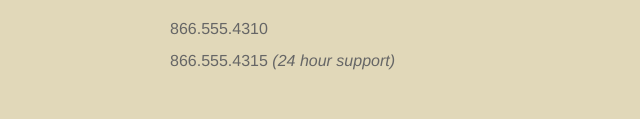
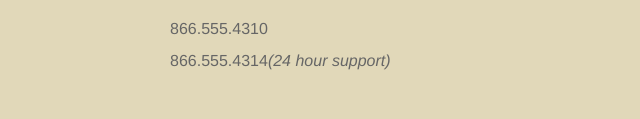
Before and after one commit to shivd92/explore_california, a plain HTML site: page index.html in a window 1280 px wide. Shown: the part 1576-1695 px from the top of the page, 640-1280 px from the left. Drawn offline with Linux system fonts and the light colour scheme.

Commit message:
Changed 24 hour support number to 4314

```diff
--- a/index.html
+++ b/index.html
@@ -119,7 +119,7 @@
           <h2>Explore California</h2>
           <p>5605 Nota Street<br />
             Ventura, CA 93003</p>
-          <p>866.555.4310<br />866.555.4315 <em>(24 hour support)</em></p>
+          <p>866.555.4310<br />866.555.4314<em>(24 hour support)</em></p>
         </div>
       </div>
     </div>
```
Also changed, not shown: contact.html (+1 -1 lines), explorers.html (+1 -1 lines), mission.html (+1 -1 lines), resources.html (+1 -1 lines), resources/faq.html (+1 -1 lines), support.html (+1 -1 lines), tours.html (+1 -1 lines), tours/tour_detail_backpack.html (+1 -1 lines), tours/tour_detail_bigsur.html (+1 -1 lines).
